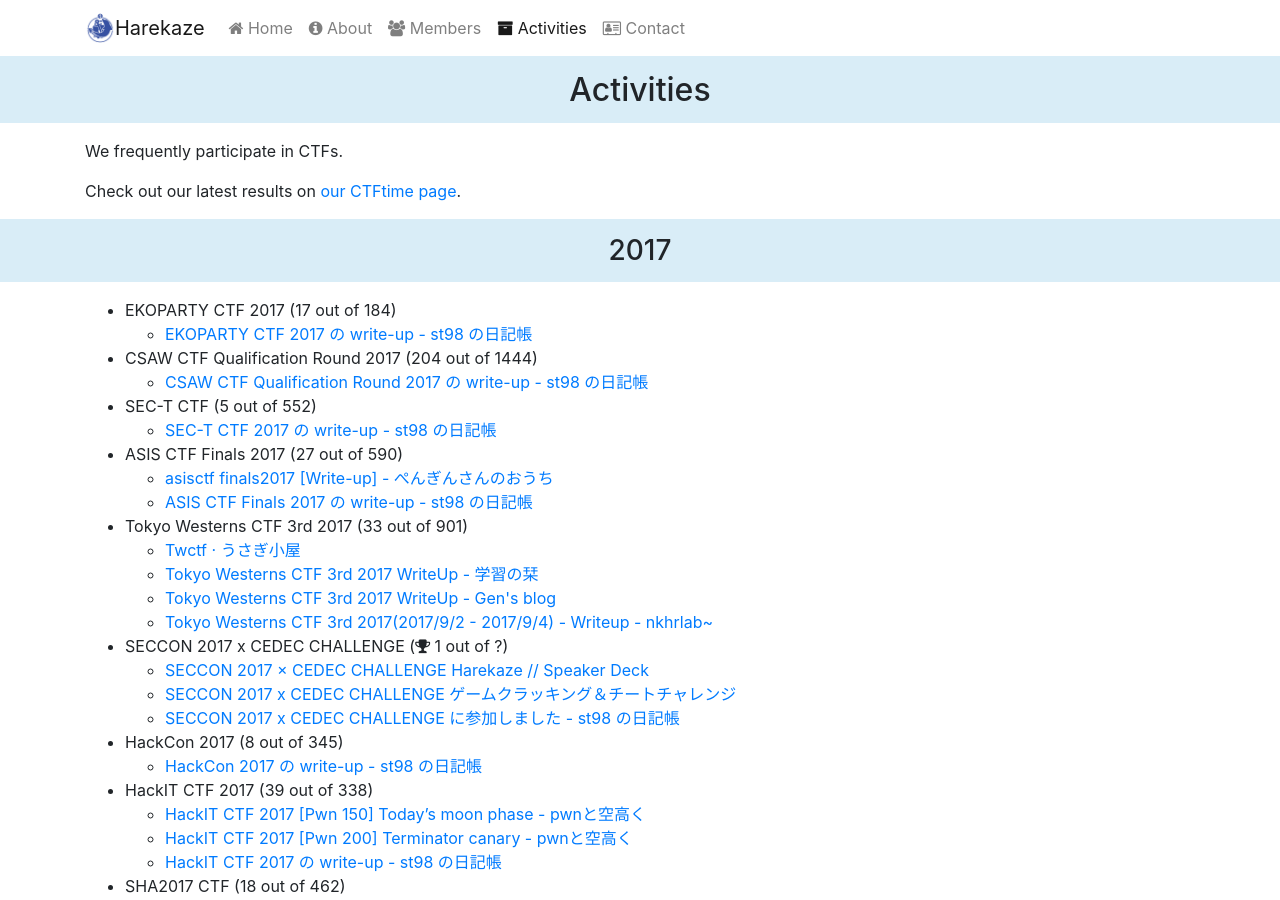
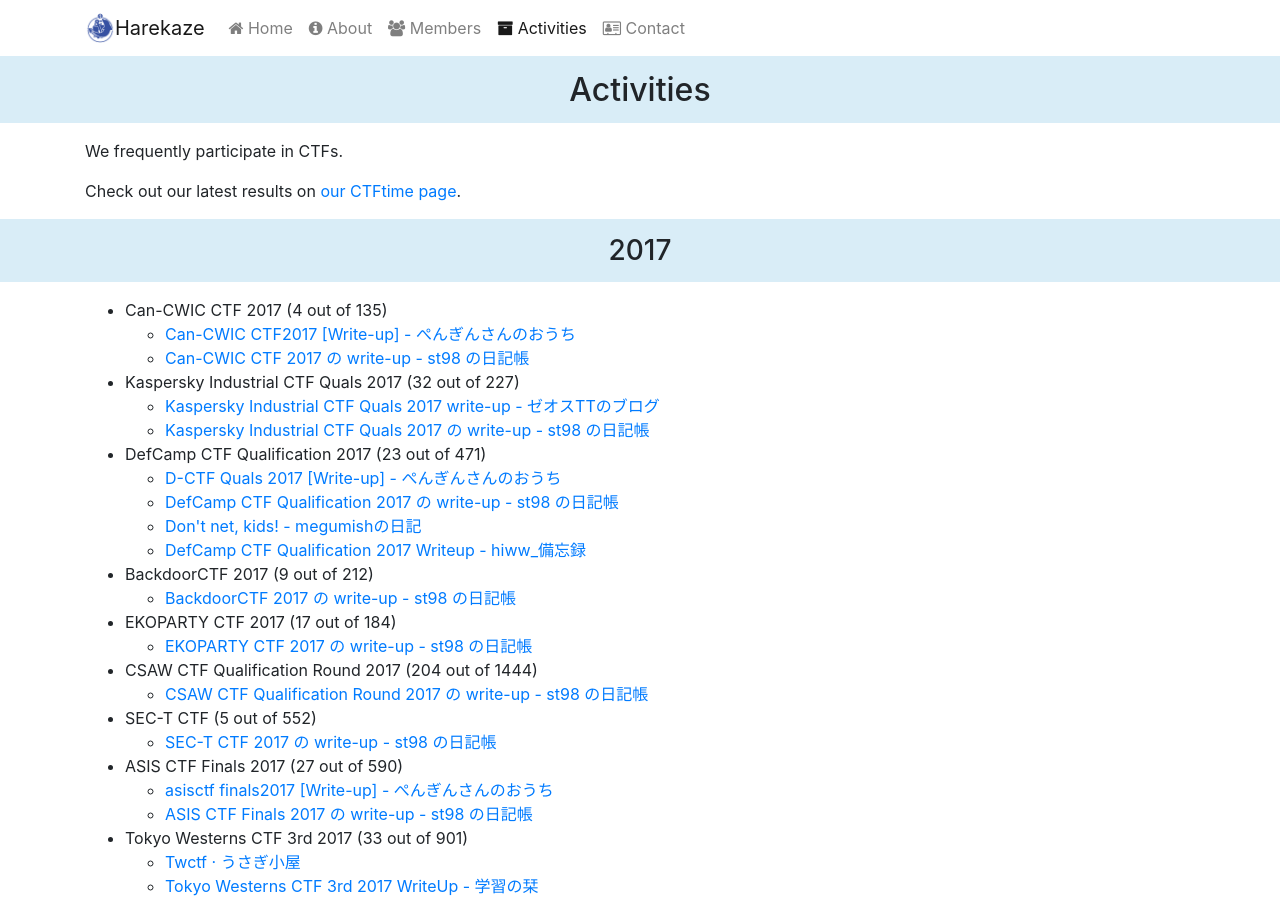
Before and after one commit to TeamHarekaze/TeamHarekaze.github.io, a Jekyll site: the page built from activities.html, in a window 1280 px wide and 900 px high. Built offline with Jekyll 4.4.1, drawn with Linux system fonts in a browser that asks for light colours; nearby versions of some CDN libraries.

Commit message:
Add 4 CTFs

```diff
--- a/_data/activities.yml
+++ b/_data/activities.yml
@@ -1,5 +1,39 @@
 - year: 2017
   ctfs:
+    - name: "Can-CWIC CTF 2017"
+      rank: 4
+      participants: 135
+      writeups:
+        - title: "Can-CWIC CTF2017 [Write-up] - ぺんぎんさんのおうち"
+          url: "http://ykm11.hatenablog.com/entry/2017/10/09/190943"
+        - title: "Can-CWIC CTF 2017 の write-up - st98 の日記帳"
+          url: "https://localhost:4000/posts/2017-10-12-can-cwic-ctf-2017.html"
+    - name: "Kaspersky Industrial CTF Quals 2017"
+      rank: 32
+      participants: 227
+      writeups:
+        - title: "Kaspersky Industrial CTF Quals 2017 write-up - ゼオスTTのブログ"
+          url: "http://zeosutt.hatenablog.com/entry/2017/10/10/033717"
+        - title: "Kaspersky Industrial CTF Quals 2017 の write-up - st98 の日記帳"
+          url: "https://st98.github.io/diary/posts/2017-10-11-kaspersky-industrial-ctf-quals-2017.html"
+    - name: "DefCamp CTF Qualification 2017"
+      rank: 23
+      participants: 471
+      writeups:
+        - title: "D-CTF Quals 2017 [Write-up] - ぺんぎんさんのおうち"
+          url: "http://ykm11.hatenablog.com/entry/2017/10/01/212512"
+        - title: "DefCamp CTF Qualification 2017 の write-up - st98 の日記帳"
+          url: "https://st98.github.io/diary/posts/2017-10-02-defcamp-ctf-qualification-2017.html"
+        - title: "Don't net, kids! - megumishの日記"
+          url: "http://diary.megumi.sh/entry/2017/10/03/213054"
+        - title: "DefCamp CTF Qualification 2017 Writeup - hiww_備忘録"
+          url: "http://hiww.hatenablog.com/entry/2017/10/04/DefCamp_CTF_Qualification_2017_Writeup"
+    - name: "BackdoorCTF 2017"
+      rank: 9
+      participants: 212
+      writeups:
+        - title: "BackdoorCTF 2017 の write-up - st98 の日記帳"
+          url: "https://st98.github.io/diary/posts/2017-09-26-backdoorctf-2017.html"
     - name: "EKOPARTY CTF 2017"
       rank: 17
       participants: 184
```
